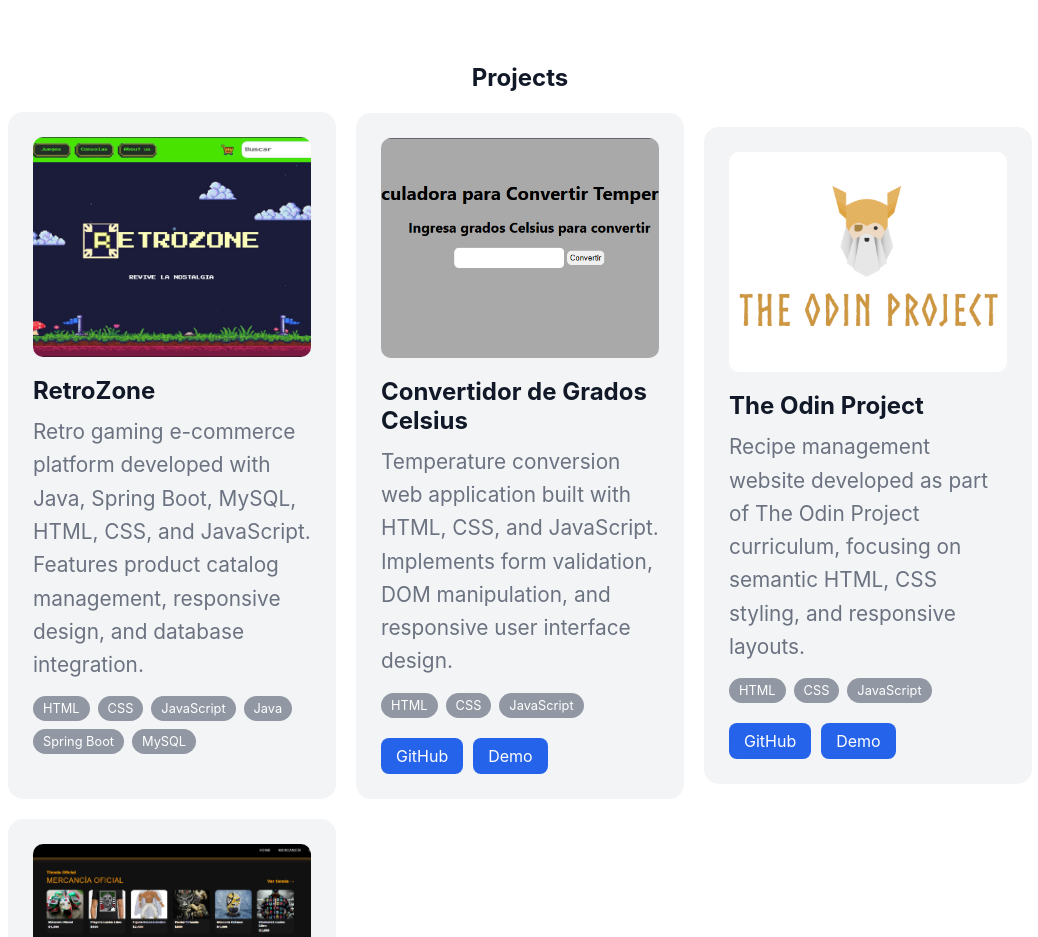
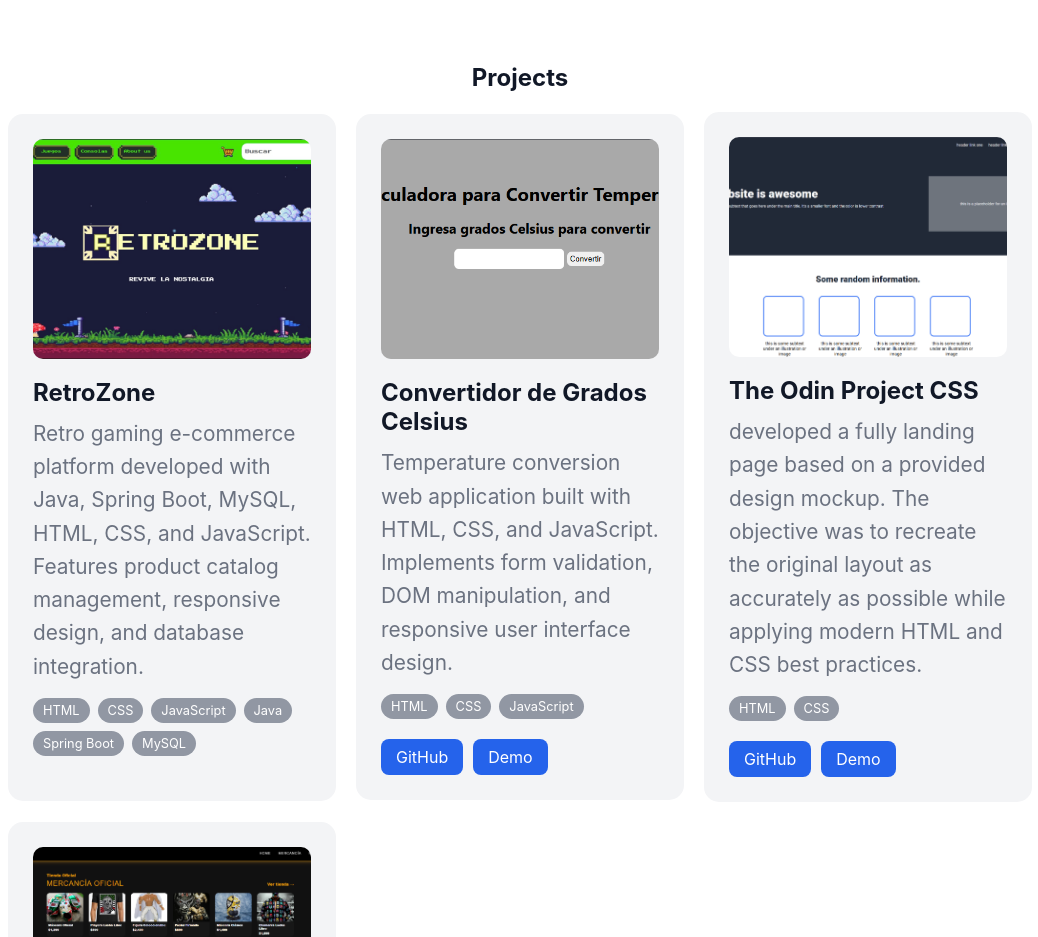
Before and after one commit to ErickCruz1/erickcruz1.github.io, a plain HTML site: page index.html in a window 1280 px wide. Shown: the part 1920-2857 px from the top of the page, without its empty margins (120-1158 px from the left). Drawn offline with Linux system fonts and the light colour scheme.

Commit message:
docs: agregar los detalles the  odin project css

```diff
--- a/index.html
+++ b/index.html
@@ -232,20 +232,19 @@
     </div>
 
     <div class="card">
-            <img class="image-project" src="assets/odin-project.png">
+            <img class="image-project" src="assets/landing-css.png">
 
-    <h3>The Odin Project</h3>
+    <h3>The Odin Project CSS</h3>
     <p>
-        Recipe management website developed as part of The Odin Project curriculum, focusing on semantic HTML, CSS styling, and responsive layouts.
+         developed a fully landing page based on a provided design mockup. The objective was to recreate the original layout as accurately as possible while applying modern HTML and CSS best practices.
     </p>
     <div class="project-tech">
         <span>HTML</span>
         <span>CSS</span>
-        <span>JavaScript</span>
     </div>
     <div class="project-links">
-        <a href="https://github.com/ErickCruz1/odin-recipes.git">GitHub</a>
-        <a href="#">Demo</a>
+        <a href="https://github.com/ErickCruz1/odin-project-css.git">GitHub</a>
+        <a href="https://erickcruz1.github.io/odin-project-css/">Demo</a>
     </div>
 
     </div>
```
Also changed, not shown: assets/landing-css.png (added), 1 other file.
